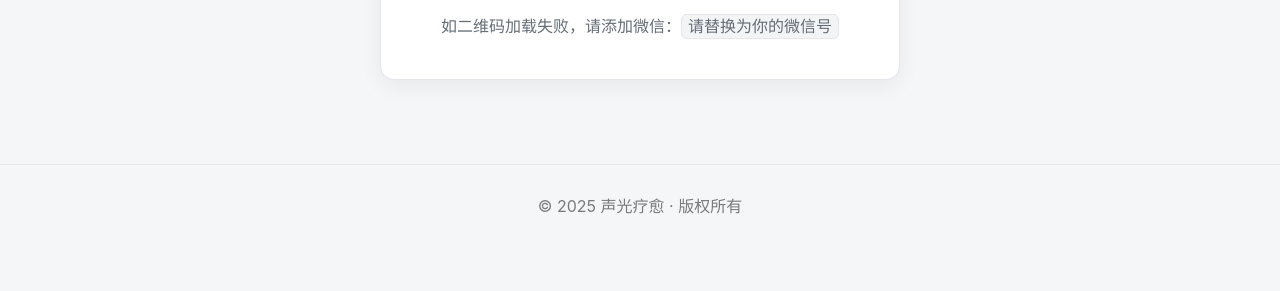
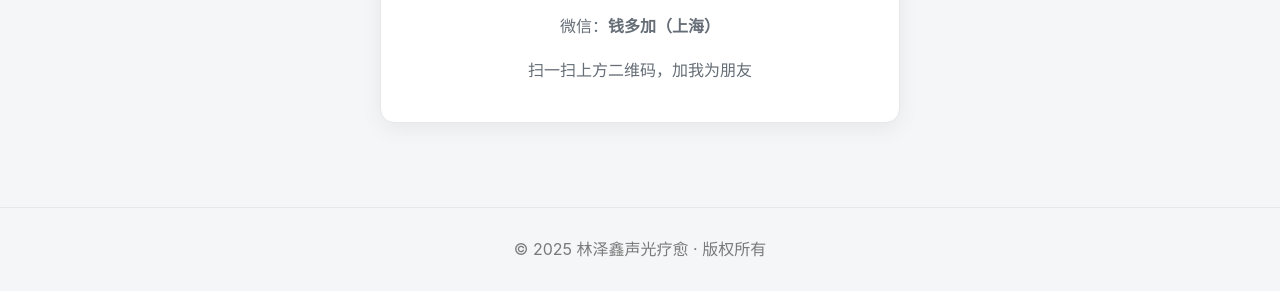
Before and after one commit to Peterlam5785/laorenyuan, a plain HTML site: page index.html in a window 1280 px wide. Shown: the part 3108-3399 px from the top of the page. Before the commit the page ends 3356 px from the top, so only its background shows below. Drawn offline with Linux system fonts and the light colour scheme.

Commit message:
Update index.html

```diff
--- a/index.html
+++ b/index.html
@@ -278,15 +278,17 @@
     <h2>扫码联系 · 一对一顾问服务</h2>
     <p class="lead">我们将为贵院提供按需定制的实施方案与试点支持。</p>
     <div class="card" style="max-width:520px;margin:0 auto">
-          <img src="./images/wechat-qr.png" alt="微信二维码" style="width:220px;margin:10px auto 6px">
-          <p class="muted">如二维码加载失败，请添加微信：<span class="kbd">请替换为你的微信号</span></p>
+      <!-- 替换成你上传二维码的实际文件路径 -->
+      <img src="./images/wechat-qrcode.jpg" alt="微信二维码" style="width:220px;margin:10px auto 6px">
+      <p class="muted">微信：<strong>钱多加（上海）</strong></p>
+      <p class="muted">扫一扫上方二维码，加我为朋友</p>
     </div>
   </div>
     </section>
   </main>
 
   <footer>
-    <div class="container">© 2025 声光疗愈 · 版权所有</div>
+    <div class="container">© 2025 林泽鑫声光疗愈 · 版权所有</div>
   </footer>
 
   <script>
```
Lines whose indentation alone changed are shown as unchanged.
